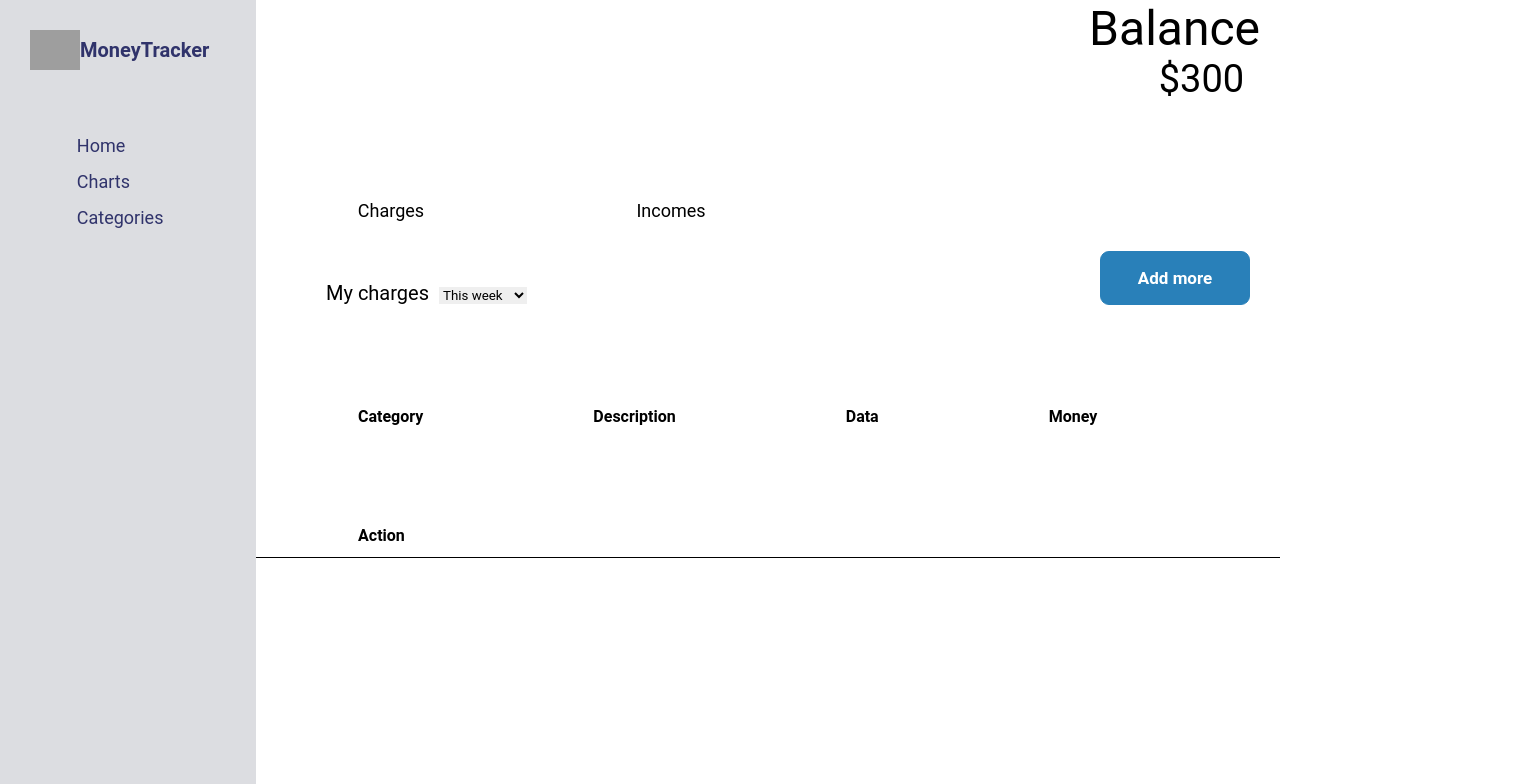
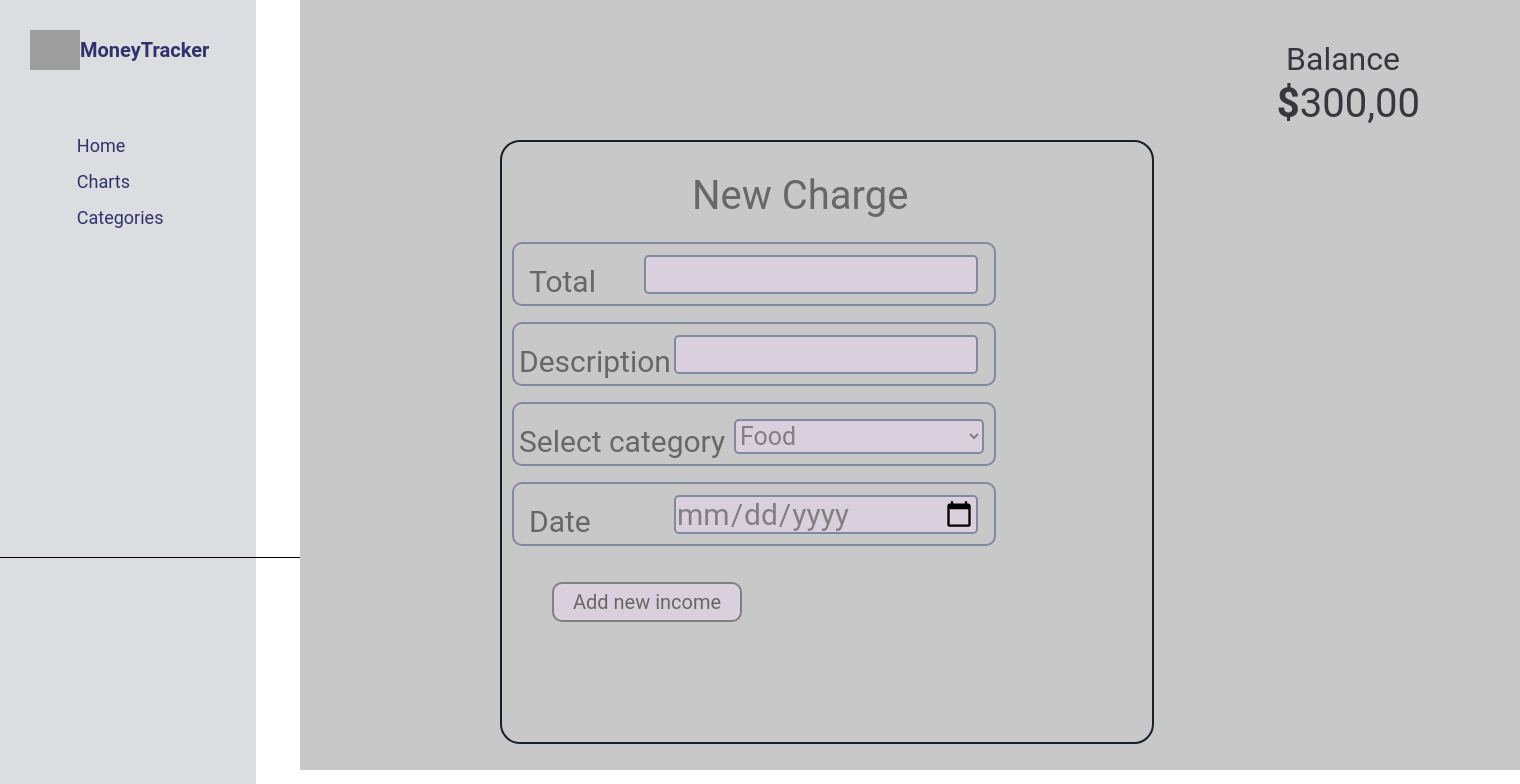
Before and after one commit to Danisimo2/project, a React (Create React App) app: page / in a window 1280 px wide. Both pictures are taken after a click on the button "Add more". Shown: the top 784 px of the page, 1520 px wide, since content can reach past the window. Built offline with nearby package versions, Linux system fonts and the light colour scheme; grey boxes are pictures that could not be loaded.

Commit message:
add new file,activate button

```diff
--- a/package.json
+++ b/package.json
@@ -12,7 +12,7 @@
     "react-scripts": "3.4.3"
   },
   "scripts": {
-  	"predeploy": "npm run build",
+    "predeploy": "npm run build",
     "deploy": "gh-pages -d build",
     "start": "react-scripts start",
     "build": "react-scripts build",
--- /dev/null
+++ b/src/components/AddMore/addMore.css
@@ -0,0 +1,22 @@
+.main{
+    height: 770px;
+    width: 1220px;
+    background-color:#C8C8C8;
+    position: absolute;
+    left:300px;
+    top:0px;
+}
+.balance{
+    position: absolute;
+    right: 120px;
+    top:40px;
+    font-size: xx-large;
+    color:#37373D;
+}
+.cash{
+    position: absolute;
+    right: 100px;
+    top:80px;
+    font-size:40px;
+    color:#37373D;
+}
--- /dev/null
+++ b/src/components/AddMore/addMore.js
@@ -0,0 +1,17 @@
+import React from "react"
+import "./addMore.css"
+import AddMoreContent from "../addMoreContent/addMoreContent"
+
+class AddMore extends React.Component{
+    render(){
+
+return(
+    <div className="main">
+     <div className="balance">Balance</div>
+     <div className="cash"><b>$</b>300,00</div>
+     <AddMoreContent />
+   </div>
+      )
+   }
+}
+export default AddMore
--- /dev/null
+++ b/src/components/MainPage.css
@@ -0,0 +1,4 @@
+.wrapper{
+position: relative;
+z-index: 1;
+}
--- a/src/components/MainPage.js
+++ b/src/components/MainPage.js
@@ -1,8 +1,25 @@
-import React from 'react';
+import React ,{Component} from 'react';
+import AddMore from "./AddMore/addMore"
+import "./MainPage.css"
 
-const MainPage = () => {
+class MainPage extends Component {
+state={
+
+	showBlock:false
+}
+	addNewCategory=()=>{
+this.setState({
+	showBlock:!this.state.showBlock
+})
+	}
+render(){
+
+
+
+
+
 	return(
-		<div>
+		<div className="wrapper">
 		  <div className="allBalance">
 		    <div className="balance">Balance</div>
 		    <div className="money">$300</div>
@@ -15,16 +32,17 @@ const MainPage = () => {
 		    <div className="ww">
 		    	<span>My charges</span>
 			    <select name="change" className="change">
-			  	  <option value="thisWeek" selected>This week</option>
+			  	  <option value="thisWeek"defaultValue >This week</option>
 			  	  <option value="thisMonth">This month</option>
 				  <option value="thisYear">This year</option>
 			  	</select>
 		  	</div>
-		    <button className="add">Add more</button>
+				<button className="add"onClick={this.addNewCategory}>Add more</button>
 		  </div>
 		  <div className="mainTable">
 		    <div className="tbl">
 		      <table>
+			  <thead>
 		        <tr className="mainTbl">
 		          <th>Category</th>
 		          <th>Description</th>
@@ -32,11 +50,16 @@ const MainPage = () => {
 		          <th>Money</th>
 		          <th>Action</th>
 		        </tr>
+				</thead>
 		      </table>
 		    </div>
 		  </div>
+		  {this.state.showBlock ?
+		  <AddMore />
+		  :null
+		  }
 		</div>
 	)
 }
-
+}
 export default MainPage;
--- /dev/null
+++ b/src/components/addMoreContent/addMoreContent.css
@@ -0,0 +1,149 @@
+.content{
+    width: 650px;
+    height: 600px;
+    border: 2px solid #15202B;
+    position: absolute;
+    left: 200px;
+    top:140px;
+    border-radius:20px;
+    position: absolute;
+    z-index: 3;
+    }
+    .charge{
+font-size:40px;
+position: absolute;
+left:190px;
+top:30px;
+color:#676767
+
+
+    }
+    .total{
+       width: 480px;
+       height: 60px;
+       position: absolute;
+       top:100px;
+       left:10px;
+       border-radius: 10px;
+       border:2px solid #80899E;
+    }
+    .p1{
+        position: absolute;
+        left:15px;
+        top:20px;
+        font-size:30px;
+       color: #676767;
+    }
+
+    .input{
+      position: absolute;
+      height: 35px;
+      width: 330px;
+      left:130px;
+      bottom:10px;
+      border-radius: 5px;
+      border:2px solid #80899E;
+      background-color:#DAD0DD ;
+    }
+    .description{
+
+        width: 480px;
+        height: 60px;
+        position: absolute;
+        top:180px;
+        left:10px;
+        border-radius: 10px;
+        border:2px solid #80899E;
+    }
+    .p2{
+
+        position: absolute;
+        left:5px;
+        top:20px;
+        font-size:30px;
+        color: #676767;
+    }
+    .input1{
+        position: absolute;
+        height: 35px;
+        width: 300px;
+        left:160px;
+        bottom:10px;
+        border-radius: 5px;
+        border:2px solid #80899E;
+        background-color:#DAD0DD ;
+        }
+        .select{
+
+            width: 480px;
+            height: 60px;
+            position: absolute;
+            top:260px;
+            left:10px;
+            border-radius: 10px;
+            border:2px solid #80899E;
+        }
+        .p3{
+
+            position: absolute;
+            left:5px;
+            top:20px;
+            font-size:30px;
+            color: #676767;
+        }
+        .selectors{
+
+            position: absolute;
+            height: 35px;
+            width: 250px;
+            left:220px;
+            bottom:10px;
+            border-radius: 5px;
+            border:2px solid #80899E;
+            background-color:#DAD0DD ;
+            font-size: 25px;
+            color:#808082
+
+        }
+        .date{
+
+            width: 480px;
+            height: 60px;
+            position: absolute;
+            top:340px;
+            left:10px;
+            border-radius: 10px;
+            border:2px solid #80899E;
+        }
+        .p4{
+
+            position: absolute;
+            left:15px;
+            top:20px;
+            font-size:30px;
+            color: #676767;
+        }
+        .input-date{
+            position: absolute;
+            height: 35px;
+            width: 300px;
+            left:160px;
+            bottom:10px;
+            border-radius: 5px;
+            border:2px solid #80899E;
+            background-color:#DAD0DD ;
+            font-size:30px;
+            color:#808082;
+        }
+        .btn{
+         position: absolute;
+         bottom:120px;
+         left:50px;
+         height:40px;
+         width: 190px;
+         border-radius:10px;
+         border:2px solid#808082;
+         background-color:#DAD0DD;
+         color:#676767;
+         font-size:20px;
+        }
--- /dev/null
+++ b/src/components/addMoreContent/addMoreContent.js
@@ -0,0 +1,38 @@
+import React from "react"
+import "./addMoreContent.css"
+
+class AddMoreContent extends React.Component{
+    render(){
+
+return(
+    <div className="content">
+         <p className="charge">New Charge</p>
+            <div className="total">
+                <p className="p1">Total</p>
+                <input type="text"className="input"/>
+            </div>
+            <div className="description">
+                <p className="p2">Description</p>
+                <input type="text"className="input1"/>
+                </div>
+            <div className="select">
+                 <p className="p3">Select category</p>
+                 <select className="selectors">
+                     <option selected>Food</option>
+                     <option>Clothes</option>
+                     <option>Restaurants</option>
+                     <option>Utility bills</option>
+                     <option>Pets</option>
+                </select>
+            </div>
+            <div className="date">
+                 <p className="p4">Date</p>
+                 <input type="date"className="input-date"/>
+           </div>
+                <button className="btn">Add new income</button>
+            </div>
+
+         );
+    }
+}
+export default AddMoreContent
```
